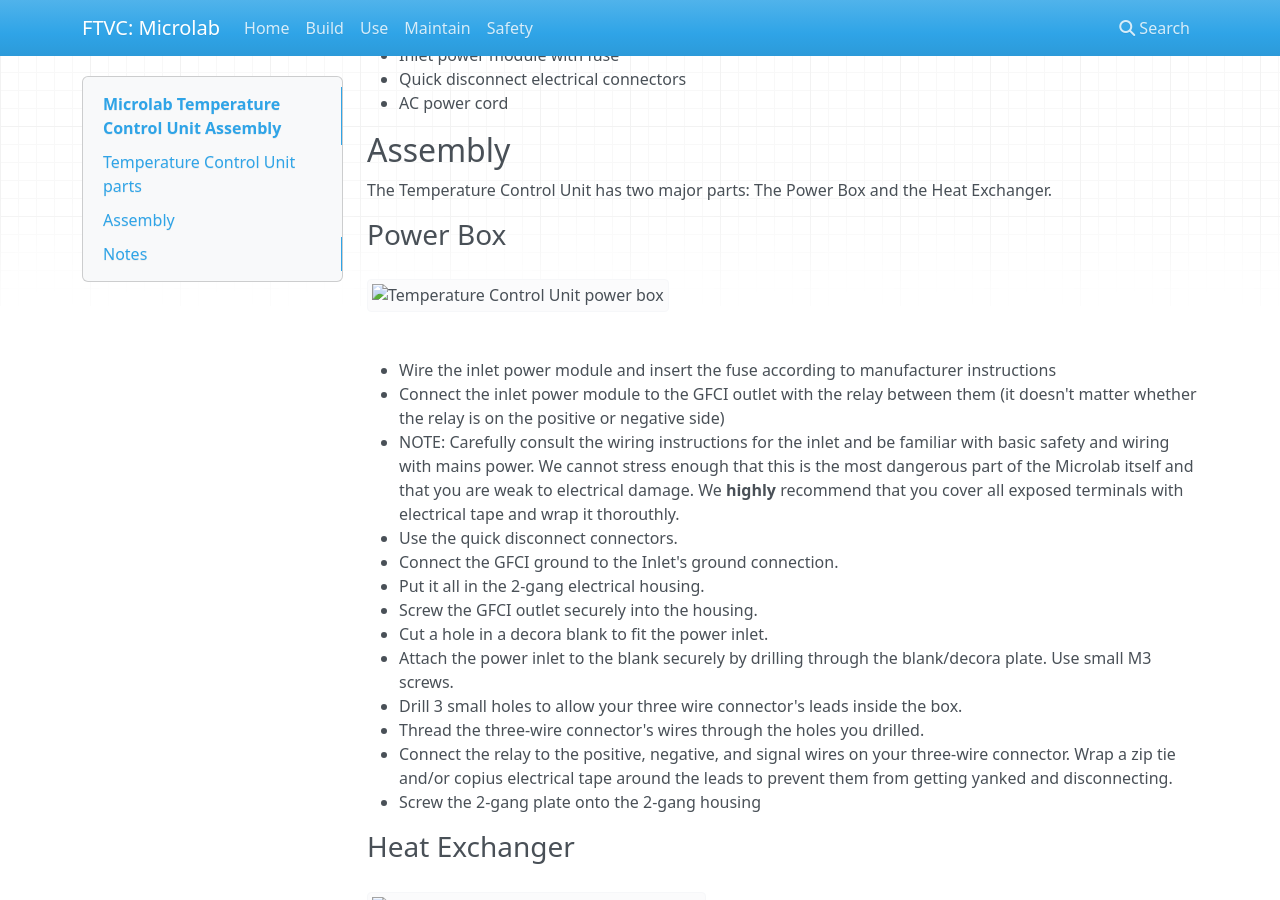
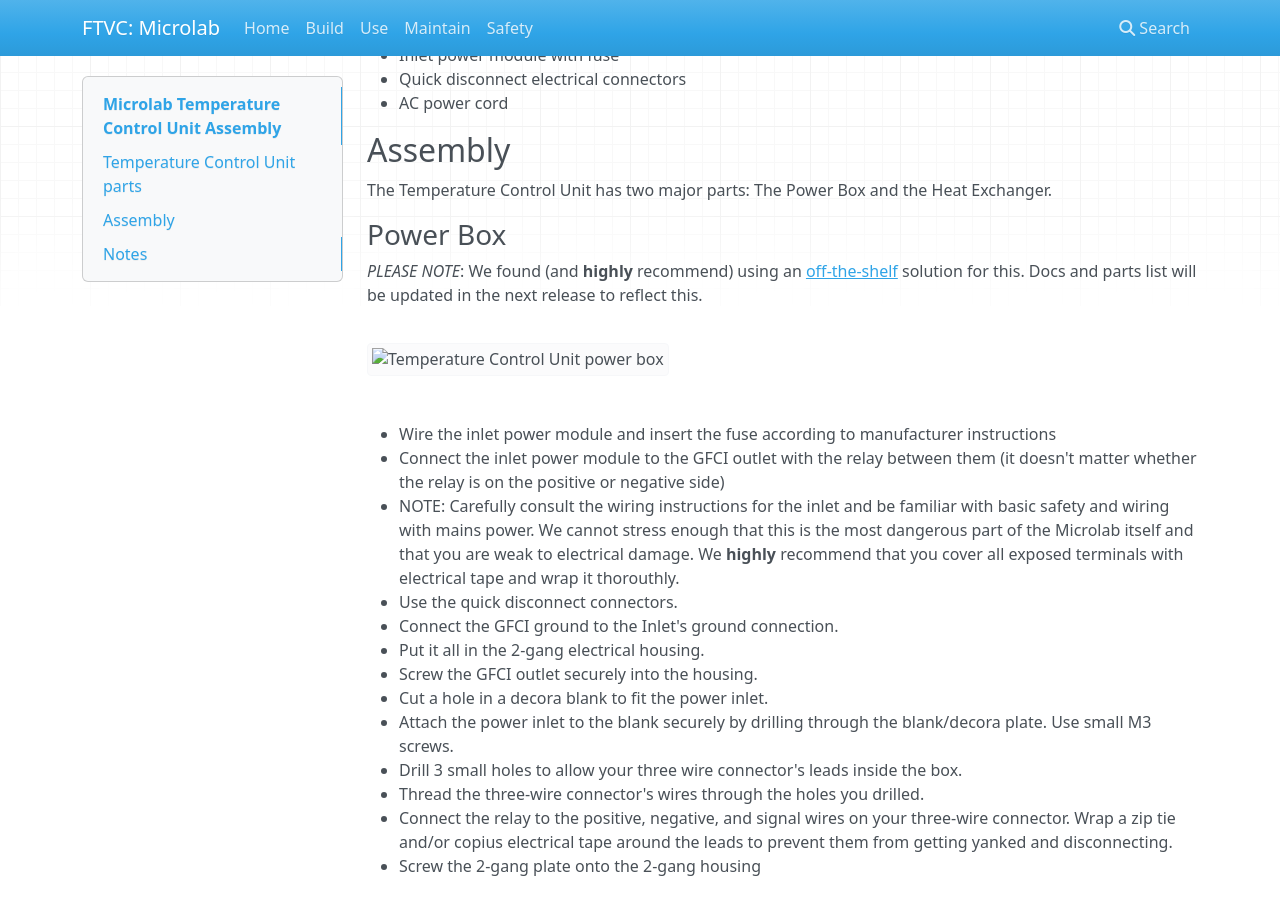
Before and after one commit to FourThievesVinegar/solderless-microlab, an MkDocs documentation site: the page built from docs/assembly-temperature-control-unit.md, in a window 1280 px wide and 900 px high, scrolled down 770 px. Built offline with MkDocs 1.6.1, drawn with Linux system fonts in a browser that asks for light colours; nearby versions of some CDN libraries.

Commit message:
Update assembly-temperature-control-unit.md
Mention off-the-shelf power brick.

```diff
--- a/docs/assembly-temperature-control-unit.md
+++ b/docs/assembly-temperature-control-unit.md
@@ -28,6 +28,8 @@
 The Temperature Control Unit has two major parts: The Power Box and the Heat Exchanger.
 
 ### Power Box
+
+*PLEASE NOTE*: We found (and **highly** recommend) using an [off-the-shelf](https://www.amazon.com/Iot-Relay-Enclosed-High-Power-Raspberry/dp/B00WV7GMA2/) solution for this. Docs and parts list will be updated in the next release to reflect this.
 
 ![Temperature Control Unit power box](/docs/media/microlab-power-box.jpg)
 
```
